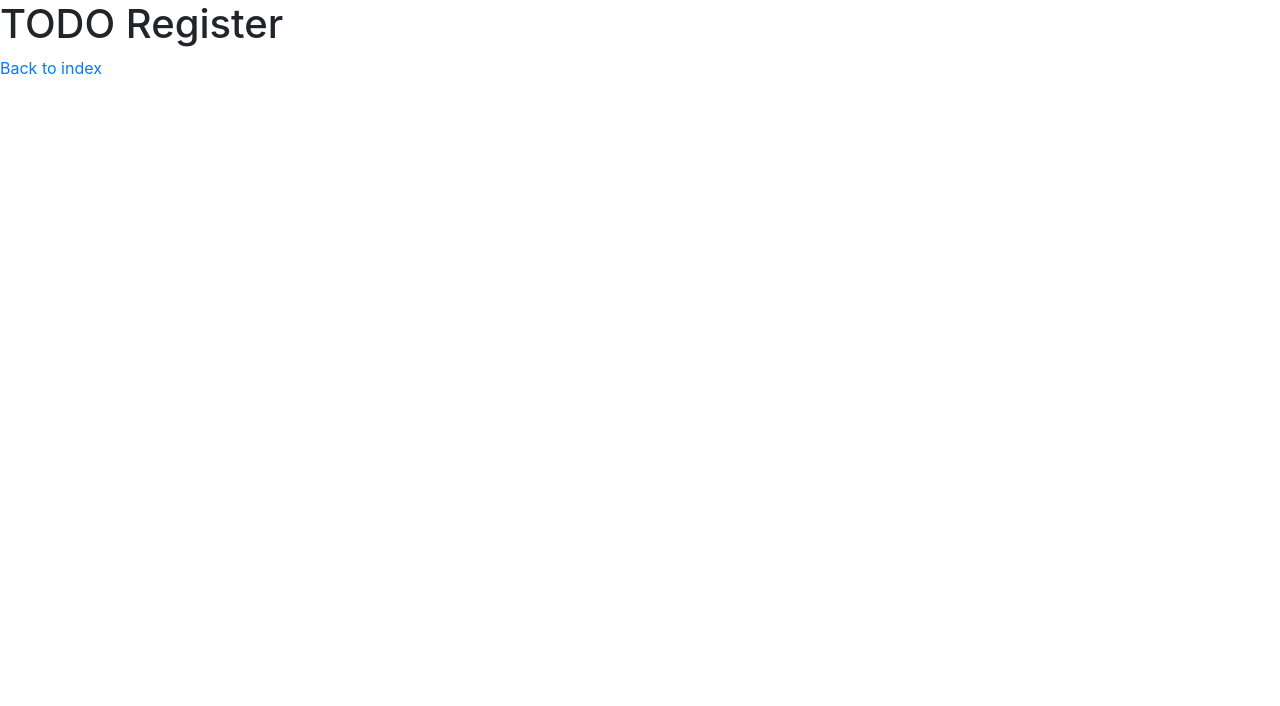
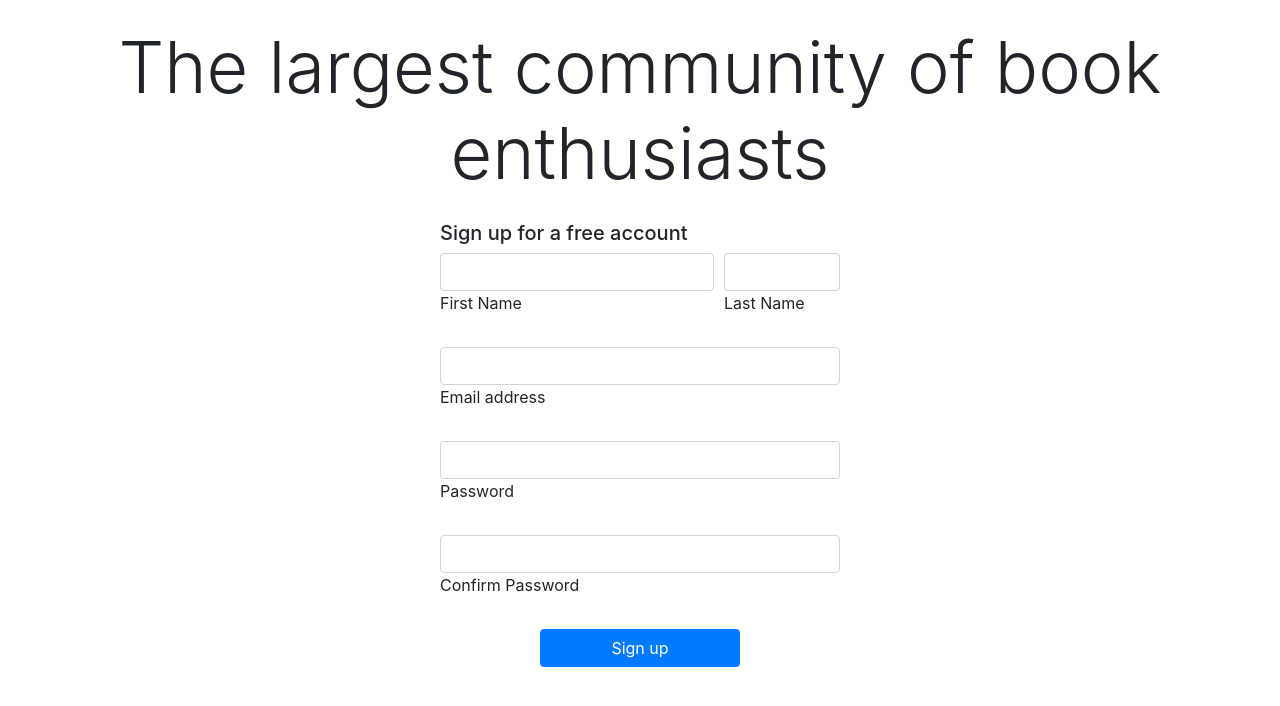
Before and after one commit to MarcelRosier/faw_project, a React (Create React App) app in the folder my-app/: page /register in a window 1280 px wide. Shown: the top 706 px of the page. Built offline with nearby package versions, Linux system fonts and the light colour scheme.

Commit message:
Login & Registration without API integration

```diff
--- a/my-app/src/components/Login/Login.tsx
+++ b/my-app/src/components/Login/Login.tsx
@@ -1,13 +1,59 @@
 import React from 'react'
+import { Link } from 'react-router-dom'
 
 
 export const Login = () => {
 
   return (
-    <div>
-        <h1>TODO Login</h1>
-        <a href='/'>Back to index</a>
-    </div>
+<>
+<section className="container w-80">
+      <h3 className="display-3 my-4" style={{textAlign: "center"}}>
+        The largest community of book enthusiasts
+      </h3>
+      <section className="container" style={{marginTop: 10, maxWidth: 400, margin: 0}}>
+        <h5>Login</h5>
+        <form id="login_form" action="/src/shop.html">
+          <div className="form-outline mb-4">
+            <input
+              type="email"
+              id="email_input"
+              className="form-control"
+              required
+            />
+            <div className="invalid-feedback">Incorrect password or unkown email</div>
+            <label className="form-label" htmlFor="email_label">Email address</label>
+          </div>
 
+          <div className="form-outline mb-4">
+            <input
+              type="password"
+              id="password_input"
+              className="form-control"
+              required
+            />
+            <div className="invalid-feedback">Incorrect password or unkown email</div>
+            <label className="form-label" htmlFor="password_label">Password</label>
+          </div>
+          <div className="d-flex align-items-center justify-content-center">
+
+            <button
+            type="submit"
+            className="btn btn-primary btn-block mb-4 w-50"
+            onClick="login(event)"
+            >
+            Log in
+            </button>
+          </div>
+
+
+            <div className="text-center">
+              <p>Not a member? <Link to="/register">Register</Link></p>
+            </div>
+        </form>
+      </section>
+    </section>
+    </>
   )
 }
+
+//<p>Not a member? Register</p>
--- a/my-app/src/components/Register/Register.tsx
+++ b/my-app/src/components/Register/Register.tsx
@@ -1,13 +1,137 @@
-import React from 'react'
-
+import React, { ChangeEvent, useState } from "react";
+import { Form } from "react-router-dom";
+import { User } from "../../models/user.models";
+import { API_HOST } from "../../constants";
 
 export const Register = () => {
+  const [firstName, setFirstname] = React.useState("");
+  const onChangefirstName = (event: ChangeEvent<HTMLSelectElement>) => {
+    setFirstname(event.target.value);
+  };
+  const [lastName, setLastname] = React.useState("");
+  const onChangeLastName = (event: ChangeEvent<HTMLSelectElement>) => {
+    setLastname(event.target.value);
+  };
+  const [email, setEmail] = React.useState("");
+  const onChangeEmail = (event: ChangeEvent<HTMLSelectElement>) => {
+    setEmail(event.target.value);
+  };
+  const [password, setPassword] = React.useState("");
+  const onChangePassword = (event: ChangeEvent<HTMLSelectElement>) => {
+    setPassword(event.target.value);
+  };
 
+  const [confirmPwd, setConfirmPwd] = React.useState("");
+  const onChangeConfirmPwd = (event: ChangeEvent<HTMLSelectElement>) => {
+    setConfirmPwd(event.target.value);
+  };
+
+const [passwordMatch, setPasswordsMatch]= useState<boolean>(true);
+
+const onSubmit=(event:React.FormEvent)=>{
+  event.preventDefault();
+  if(password!==confirmPwd){setPasswordsMatch(false);}
+  else
+  {
+
+    //const response = await fetch(`${API_HOST}/users`, {
+
+    //};
+
+}
+  console.log(firstName, lastName, password);
+}
   return (
-    <div>
-        <h1>TODO Register</h1>
-        <a href='/'>Back to index</a>
-    </div>
+    <>
+      <main className="container w-80">
+        <h3 className="display-3 my-4" style={{ textAlign: "center" }}>
+          The largest community of book enthusiasts
+        </h3>
+        <section
+          className="mw-75 m-auto"
+          style={{ marginTop: 10, maxWidth: 400, margin: 0 }}
+        >
+          <h5>Sign up for a free account</h5>
+          <form onSubmit={onSubmit}>
+            <div className="form-row">
+              <div className="col-mb-4">
+                <input
+                  type="text"
+                  id="first_name_label"
+                  className="form-control"
+                  onChange={onChangefirstName}
+                  required
+                />
+                <label className="form-label" htmlFor="first_name_label">
+                  First Name
+                </label>
+              </div>
+              <div className="col mb-4">
+                <input
+                  type="text"
+                  id="last_name_input"
+                  className="form-control"
+                  onChange={onChangeLastName}
+                  required
+                />
+                <label className="form-label" htmlFor="last_name_label">
+                  Last Name
+                </label>
+              </div>
+            </div>
 
-  )
-}
+            <div className="form-outline mb-4">
+              <input
+                type="email"
+                id="email_input"
+                className="form-control"
+                onChange={onChangeEmail}
+                required
+              />
+              <label className="form-label" htmlFor="email_label">
+                Email address
+              </label>
+            </div>
+
+            <div className="form-outline mb-4">
+              <input
+                type="password"
+                id="password_input"
+                className="form-control"
+                onChange={onChangePassword}
+                required
+              />
+              {!passwordMatch && <p style={{color: "#dc3545"}}>Passwords do not match!</p>}
+              <label className="form-label" htmlFor="password_label">
+                Password
+              </label>
+             </div>
+
+            <div className="form-outline mb-4">
+              <input
+                type="password"
+                id="password_confirm_input"
+                className="form-control"
+                onChange={onChangeConfirmPwd}
+                required
+              />
+             {!passwordMatch && <p style={{color: "#dc3545"}}>Passwords do not match!</p>}
+              <label className="form-label" htmlFor="password_label">
+                Confirm Password
+              </label>
+            </div>
+
+            <div className="d-flex align-items-center justify-content-center">
+              <button
+                type="submit"
+                className="btn btn-primary btn-block mb-4 w-50"
+              >
+                Sign up
+              </button>
+            </div>
+          </form>
+        </section>
+      </main>
+    </>
+  );
+};
```
